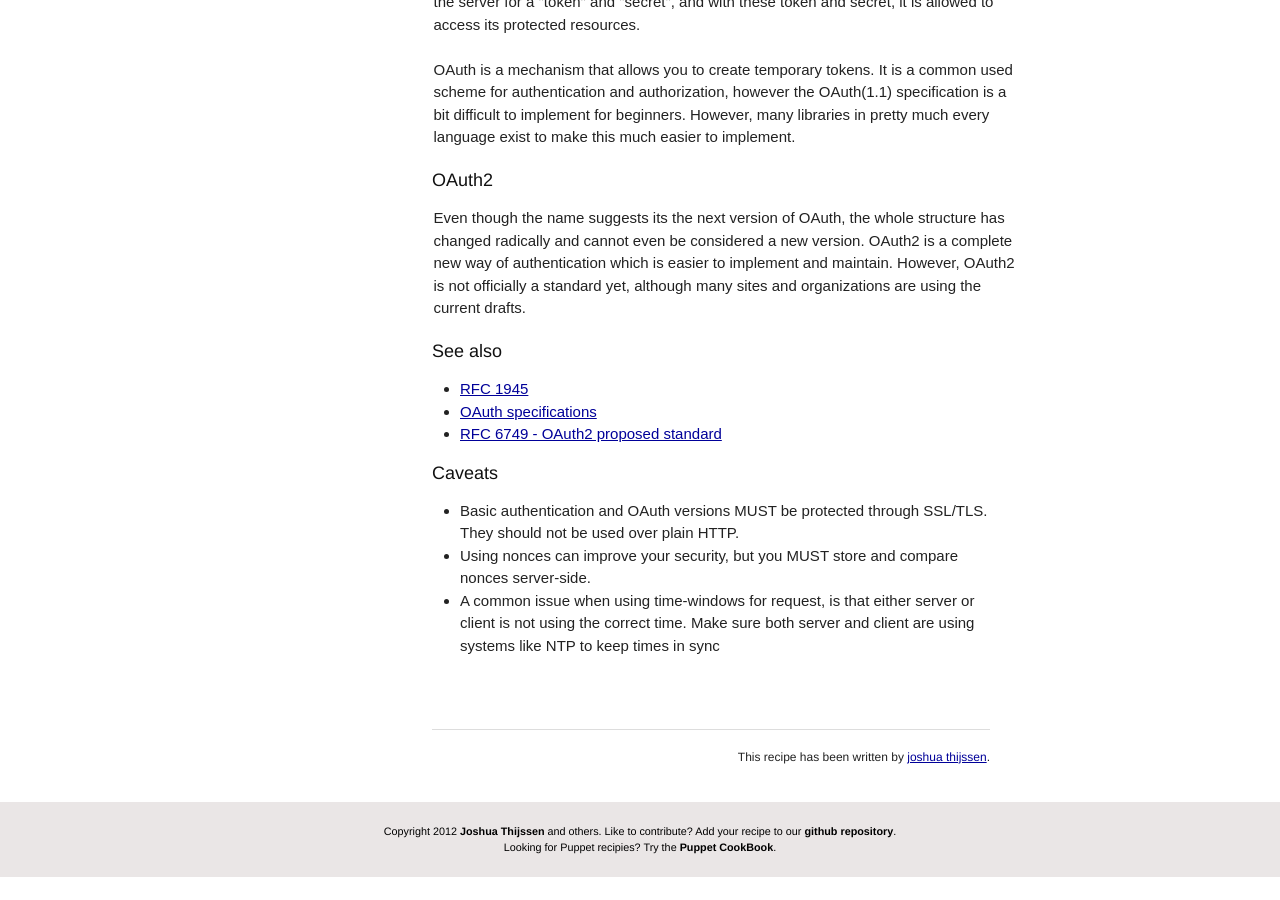
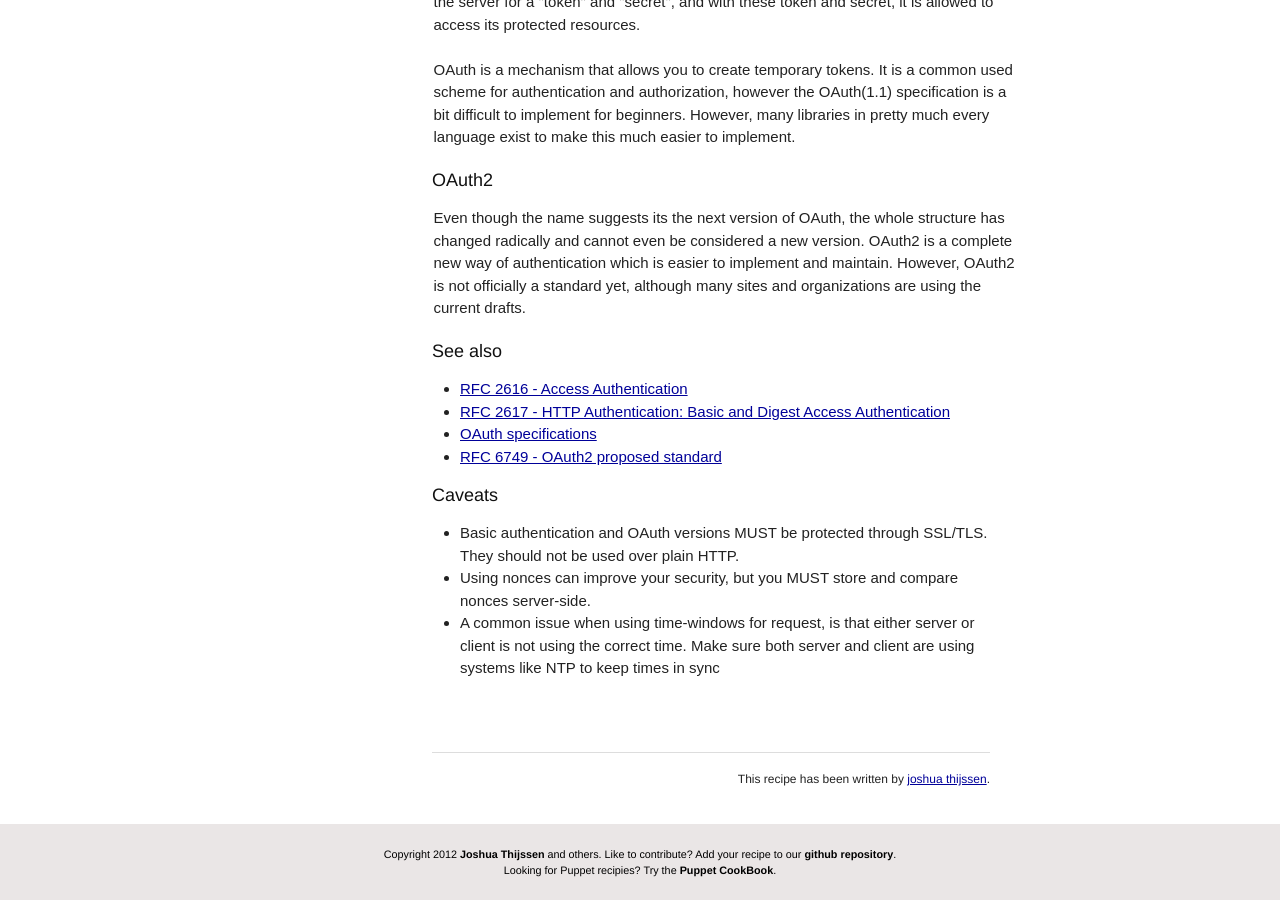
Before and after one commit to restcookbook/restcookbook, a Jekyll site: the page built from _posts/2013-04-20-loggingin.html, in a window 1280 px wide and 900 px high, scrolled down 2070 px. Built offline with Jekyll 4.4.1, drawn with Linux system fonts in a browser that asks for light colours; before the commit the page ends 2947 px from its top, so only the background shows below that.

Commit message:
don't refer to old standards, use the new RFC's

```diff
--- a/_posts/2013-04-20-loggingin.html
+++ b/_posts/2013-04-20-loggingin.html
@@ -111,7 +111,8 @@ once, and only once.</p>
 
 <h3>See also</h3>
 <ul>
-    <li><a href="http://tools.ietf.org/html/rfc1945#section-11">RFC 1945</a>
+    <li><a href="http://tools.ietf.org/html/rfc2616#section-11">RFC 2616 - Access Authentication</a>
+    <li><a href="http://tools.ietf.org/html/rfc2617">RFC 2617 - HTTP Authentication: Basic and Digest Access Authentication</a>
     <li><a href="http://oauth.net/">OAuth specifications</a>
     <li><a href="http://tools.ietf.org/html/rfc6749">RFC 6749 - OAuth2 proposed standard</a>
 </ul>
```
